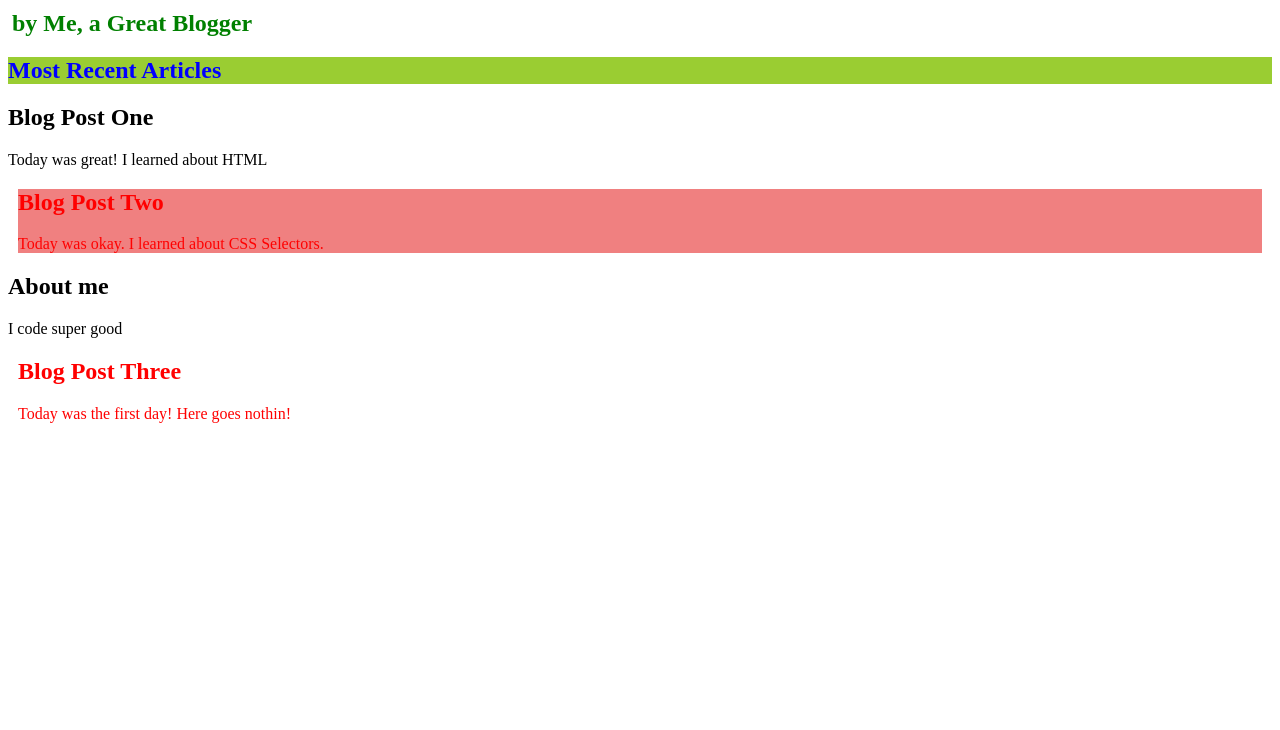
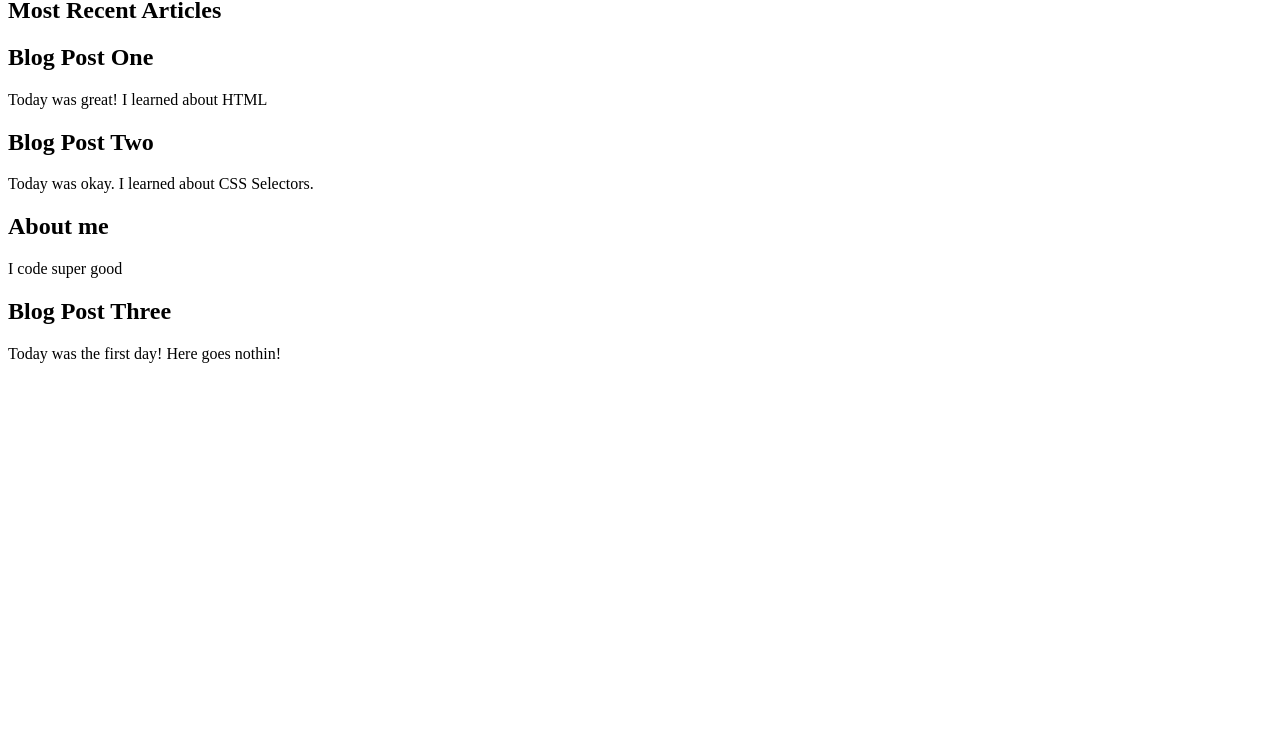
Before and after one commit to NewForce-at-Mountwest/css-selectors-example-code, a plain HTML site: page index.html in a window 1280 px wide. Shown: the part 70-800 px from the top of the page. Drawn offline with Linux system fonts and the light colour scheme.

Commit message:
deleted answer code

```diff
--- a/index.html
+++ b/index.html
@@ -10,7 +10,7 @@
 </head>
 
 <body>
-  <h1 class="header" id="page-title">My Awesome Blog</h1>
+  <!-- Insert heading here -->
 
   <h2>by Me, a Great Blogger</h2>
   <section class="blog-articles">
--- a/style.css
+++ b/style.css
@@ -1,59 +1,37 @@
-/* h1{
-  color: red;
-}
 
-#page-title{
-  color: blue;
-}
 
-.header{
-  color: green;
-} */
+/* REVIEW LIGHTNING EXERCISE ONE */
 
-/* LIGHTNING EXERCISE ONE */
 
 /* Select all the h2 elements that are inside of a section element (empty space) */
 
+/* Select only h2 elements that are direct children of a section (>) */
 
-/* section h2 {
-  color: red;
-} */
-
-/* Select only h2 elements that are direct children of a section (>) */
-section > h2 {
-  color: blue;
-}
 
 /* We used tag selectors, but you could also do this with id's and classes */
+
+/* SIBLING COMBINATORS */
 
 /*
   Select only a h1 that directly follows an h2 (+)
 */
-h1 + h2 {
-  margin: 4px;
-  color: green;
-}
+
 
 /*
-  Select all articles that have sibling articles, regardless if they are direct (~)
+  Select all articles that have sibling articles, regardless if they are adjacent (~)
 */
-article ~ article {
-  margin: 10px;
-  color: red;
-}
+
 
 /* LIGHTNING EXERCISE TWO */
 
+/* PSEUDO SELECTORS */
 
-/* Select an h2 that's the first child of a section */
-section > h2:first-child{
-  background-color: yellowgreen;
-}
-/* Select the second article inside the section wtih the psuedo-selector :nth-child(n) */
+/* Select an h2 that's the first child of its parent */
 
-section article:nth-child(3){
-  background-color: lightcoral;
+/* Select an article that's the third child of its parent */
 
-}
+/* What if we wanted it to be the third child of the section, specifically? */
+
+/* Make the h1 turn green when we hover over it */
 
 /* LIGHTNING EXERCISE THREE */
```
Also changed, not shown: 1 other file.
